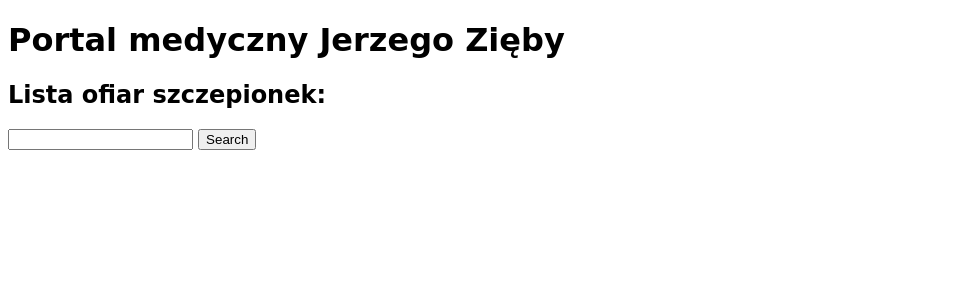
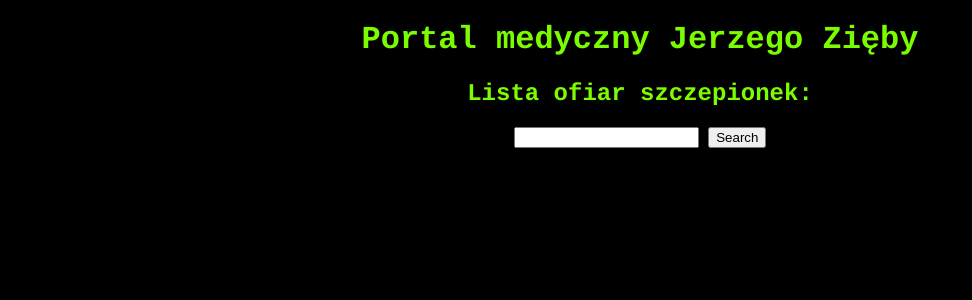
Before and after one commit to PhilBug/IWM_przychodnia, a Flask app: template templates/index.html in a window 1280 px wide. Shown: the top 300 px of the page, without its empty margins (0-972 px from the left). Run offline with Flask 2, Linux system fonts and the light colour scheme; the template is opened without the code that fills it, so the values that code supplies are empty.

Commit message:
New styles.

```diff
--- a/flask_app.py
+++ b/flask_app.py
@@ -93,7 +93,7 @@ def index():
         for i, patient in enumerate(patients):
             search_proc = proc.Procedure.where(struct={'patient': patient.id})
             procedures = search_proc.perform_resources(smart.server)
-            patients[i] = (patient, procedures)
+
             passed_patients.append({
                 'name': patient.name[0].family,
                 'surname': patient.name[0].given[0],
--- a/static/css/landing.css
+++ b/static/css/landing.css
@@ -1,5 +1,20 @@
 body {
-    font-family: "Comic Sans MS";
+    background-color: black;
+    font-family: Courier;
+    color: lawngreen;
+    margin-left: auto;
+    margin-right: auto;
+    text-align: center;
+}
+
+h1, h2 {
+    margin-left: auto;
+    margin-right: auto;
+    text-align: center;
+}
+
+table, th, td {
+    border: 1px solid lawngreen;
 }
 
 .patient {
@@ -7,3 +22,8 @@ body {
     margin-right: auto;
     width: 70%;
 }
+.patient_name{
+    margin-left: auto;
+    margin-right: auto;
+    text-align: center;
+}
--- a/templates/index.html
+++ b/templates/index.html
@@ -12,7 +12,7 @@
 {{ header }}
 {% for patient in patients %}
 <table class="patient">
-    <p> Patient: {{ patient.name}} {{patient.surname}} </p>
+    <p class="patient_name"> Patient: {{ patient.name}} {{patient.surname}} </p>
     {% for procedure in patient.procedures %}
         {% if procedure.type == 'short' %}
         <tr>
```
